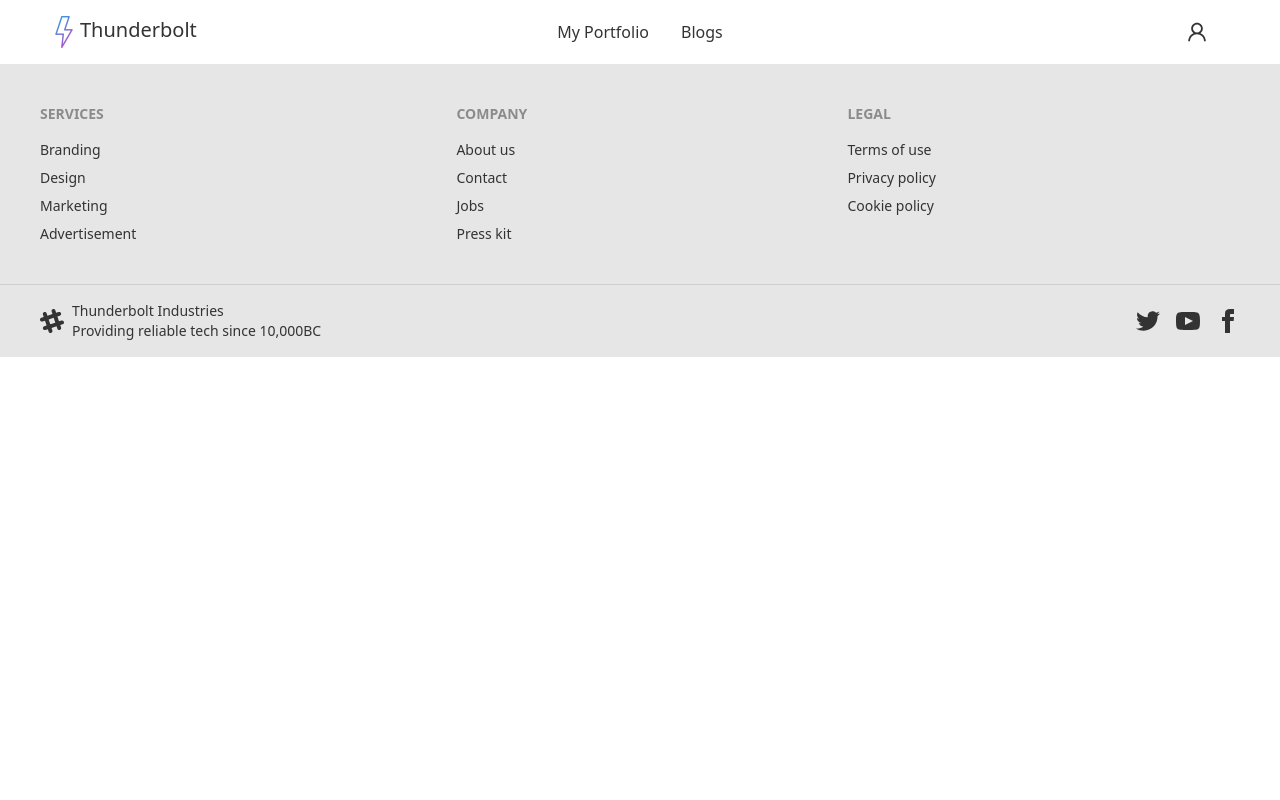
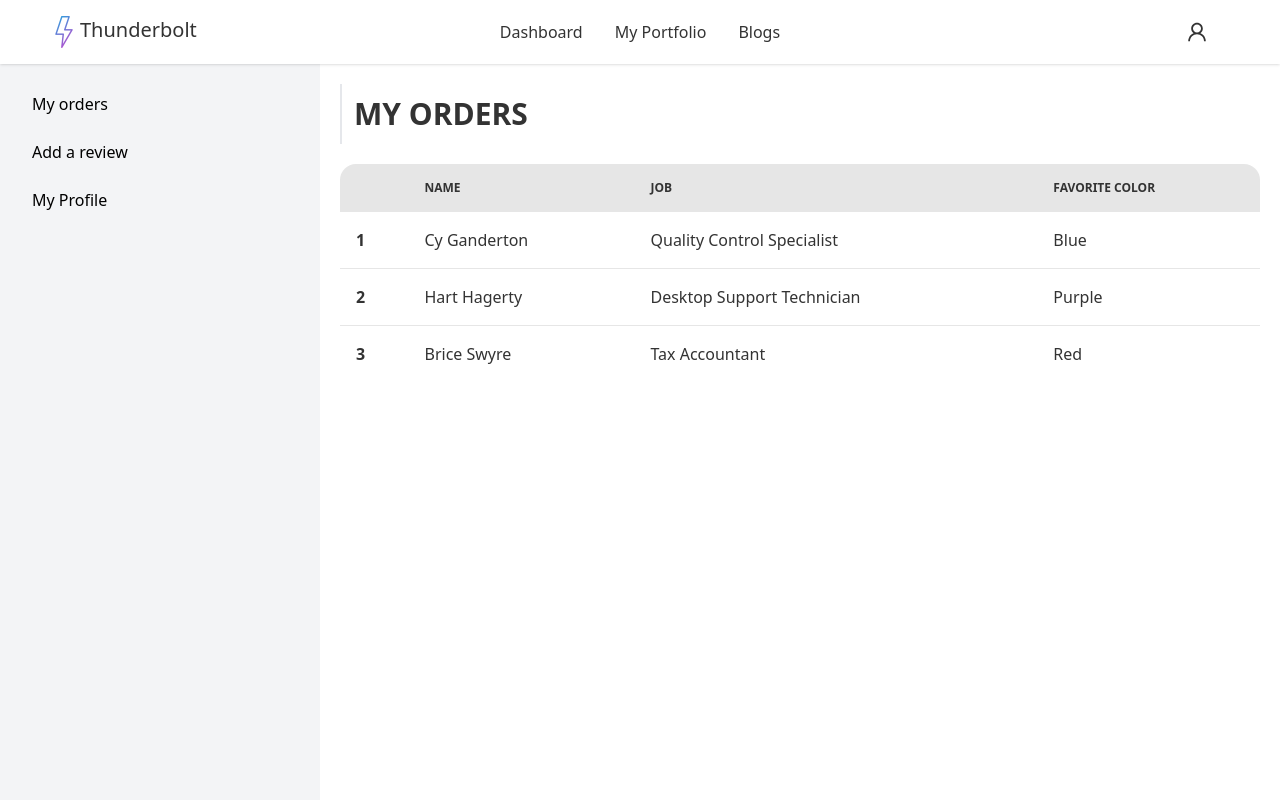
Before and after one commit to AbuFattah/thunderbolt-client, a React (Vite) app: page /dashboard/my-orders in a window 1280 px wide. Shown: the top 800 px of the page. Built offline with nearby package versions, Linux system fonts and the light colour scheme; no server answers; sample sign-in values are in the browser's storage.

Commit message:
added dashboard route

```diff
--- a/src/App.jsx
+++ b/src/App.jsx
@@ -7,6 +7,8 @@ import Purchase from "./pages/Purchase";
 import SignIn from "./pages/SignIn/SignIn";
 import SignUp from "./pages/SignIn/SignUp";
 import RequireAuth from "./components/Login/RequireAuth";
+import Dashboard from "./pages/Dashboard/Dashboard";
+import MyOrders from "./pages/Dashboard/MyOrders";
 function App() {
   return (
     <div>
@@ -15,6 +17,18 @@ function App() {
         <Route path="/" element={<Home />}></Route>
         <Route path="/signup" element={<SignUp />}></Route>
         <Route path="/signin" element={<SignIn />}></Route>
+        <Route
+          path="/dashboard"
+          element={
+            <RequireAuth>
+              <Dashboard />
+            </RequireAuth>
+          }
+        >
+          <Route path="my-orders" element={<MyOrders />}></Route>
+          <Route path="my-profile" element={<p>hello</p>}></Route>
+          <Route path="add-review" element={<p>hello</p>}></Route>
+        </Route>
         <Route
           path="/purchase/:id"
           element={
--- a/src/components/Navbar.jsx
+++ b/src/components/Navbar.jsx
@@ -8,7 +8,7 @@ import { useAuthState } from "react-firebase-hooks/auth";
 const Navbar = () => {
   const [user] = useAuthState(auth);
   return (
-    <div className="shadow">
+    <div className="shadow relative z-50">
       <div className="container mx-auto max-w-[1200px]">
         <div className="navbar ">
           <div className="navbar-start">
@@ -34,6 +34,7 @@ const Navbar = () => {
                 className="menu menu-compact dropdown-content mt-3 p-2 shadow bg-base-100 rounded-box w-52"
               >
                 <li>
+                  <Link to="/dashboard">Dashboard</Link>
                   <Link to="/my-portfolio">My Portfolio</Link>
                   <Link to="/blogs">Blogs</Link>
                   {/* <Link to="/my-profile">My Profile</Link> */}
@@ -48,6 +49,7 @@ const Navbar = () => {
           <div className="navbar-center hidden lg:flex">
             <ul className="menu menu-horizontal p-0">
               <li>
+                <Link to="/dashboard">Dashboard</Link>
                 <Link to="/my-portfolio">My Portfolio</Link>
                 <Link to="/blogs">Blogs</Link>
                 {/* <Link to="/my-profile">My Profile</Link> */}
@@ -63,17 +65,19 @@ const Navbar = () => {
                 class="dropdown-content menu p-2 shadow bg-base-100 rounded-box w-52"
               >
                 {user ? (
-                  <li>
-                    <a onClick={() => signOut(auth)}>Sign Out</a>
-                  </li>
+                  <>
+                    <li>
+                      <Link to="/my-profile">{user.displayName}</Link>
+                    </li>
+                    <li>
+                      <a onClick={() => signOut(auth)}>Sign Out</a>
+                    </li>
+                  </>
                 ) : (
                   <li>
                     <Link to="signin">Sign In</Link>
                   </li>
                 )}
-                <li>
-                  <Link to="my-profile">My Profile</Link>
-                </li>
               </ul>
             </button>
             {/* <button className="btn btn-ghost btn-circle">
--- /dev/null
+++ b/src/pages/Dashboard/Dashboard.jsx
@@ -0,0 +1,36 @@
+import React from "react";
+import { Link, Outlet } from "react-router-dom";
+import { MdOutlineDashboard as DashboardIcon } from "react-icons/md";
+const Dashboard = () => {
+  return (
+    <div class="drawer drawer-mobile">
+      <input id="my-drawer-2" type="checkbox" class="drawer-toggle" />
+      <div class="drawer-content">
+        <label for="my-drawer-2" class="btn btn-ghost drawer-button lg:hidden">
+          <DashboardIcon className="text-2xl" />
+        </label>
+        {/* <!-- Page content here --> */}
+        <p className=" h-full p-5">
+          <Outlet />
+        </p>
+      </div>
+      <div class="drawer-side">
+        <label for="my-drawer-2" class="drawer-overlay"></label>
+        <ul class="menu p-4 overflow-y-auto w-80 text-black bg-gray-100 ">
+          {/* <!-- Sidebar content here --> */}
+          <li>
+            <Link to="my-orders">My orders</Link>
+          </li>
+          <li>
+            <Link to="add-review">Add a review</Link>
+          </li>
+          <li>
+            <Link to="my-profile">My Profile</Link>
+          </li>
+        </ul>
+      </div>
+    </div>
+  );
+};
+
+export default Dashboard;
--- /dev/null
+++ b/src/pages/Dashboard/MyOrders.jsx
@@ -0,0 +1,45 @@
+import React from "react";
+
+const MyOrders = () => {
+  return (
+    <div class="overflow-x-auto">
+      <h1 className="text-3xl font-semibold mb-5 uppercase p-3 border-l-2">
+        My Orders
+      </h1>
+      <table class="table w-full">
+        <thead>
+          <tr>
+            <th></th>
+            <th>Name</th>
+            <th>Job</th>
+            <th>Favorite Color</th>
+          </tr>
+        </thead>
+        <tbody>
+          <tr>
+            <th>1</th>
+            <td>Cy Ganderton</td>
+            <td>Quality Control Specialist</td>
+            <td>Blue</td>
+          </tr>
+
+          <tr>
+            <th>2</th>
+            <td>Hart Hagerty</td>
+            <td>Desktop Support Technician</td>
+            <td>Purple</td>
+          </tr>
+
+          <tr>
+            <th>3</th>
+            <td>Brice Swyre</td>
+            <td>Tax Accountant</td>
+            <td>Red</td>
+          </tr>
+        </tbody>
+      </table>
+    </div>
+  );
+};
+
+export default MyOrders;
--- a/src/pages/Purchase.jsx
+++ b/src/pages/Purchase.jsx
@@ -4,6 +4,7 @@ import { auth } from "../firebase.config";
 import { useParams } from "react-router-dom";
 import { useFormik } from "formik";
 import * as Yup from "yup";
+import { toast } from "react-toastify";
 const Purchase = () => {
   const { id } = useParams();
   const [user] = useAuthState(auth);
@@ -33,8 +34,21 @@ const Purchase = () => {
         .max(quantity, `Cannot order more than ${quantity}`)
         .required("Quantity is required"),
     }),
-    onSubmit: (values) => {
-      console.log(values);
+    onSubmit: async (values, { resetForm }) => {
+      const result = await fetch(`http://localhost:5000/orders/${id}`, {
+        method: "POST",
+        headers: {
+          "content-type": "application/json",
+        },
+        body: JSON.stringify({ ...values, email: user.email }),
+      }).then((res) => res.json());
+      console.log(result.success);
+      if (result.success) {
+        toast.success("Order has been placed, please pay to proceed");
+      } else {
+        toast.error(result.message);
+      }
+      resetForm();
     },
   });
 
--- a/tailwind.config.js
+++ b/tailwind.config.js
@@ -11,7 +11,8 @@ module.exports = {
           secondary: "#9562d2",
           accent: "#37cdbe",
           neutral: "#3d4451",
-          "base-100": "#ffffff",
+          "base-100": "#fff",
+          gray: "#ccc",
         },
       },
       "cupcake",
```
